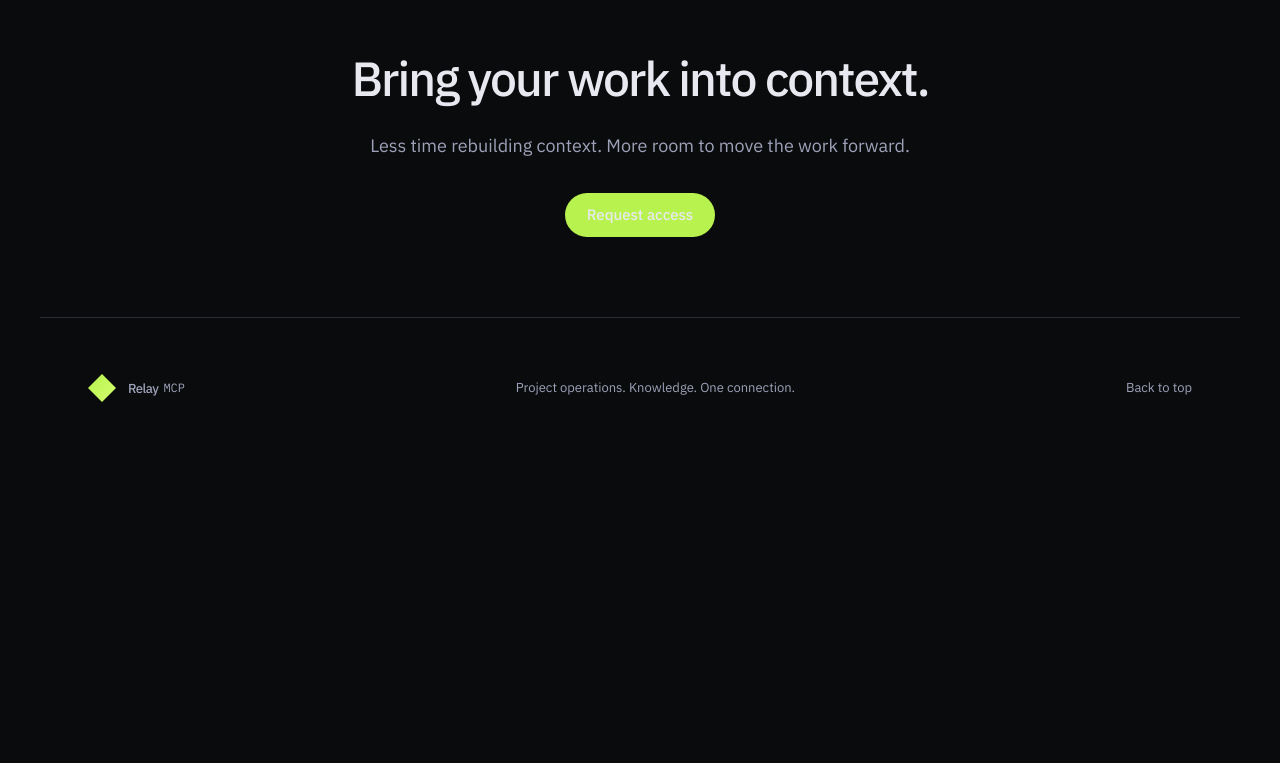
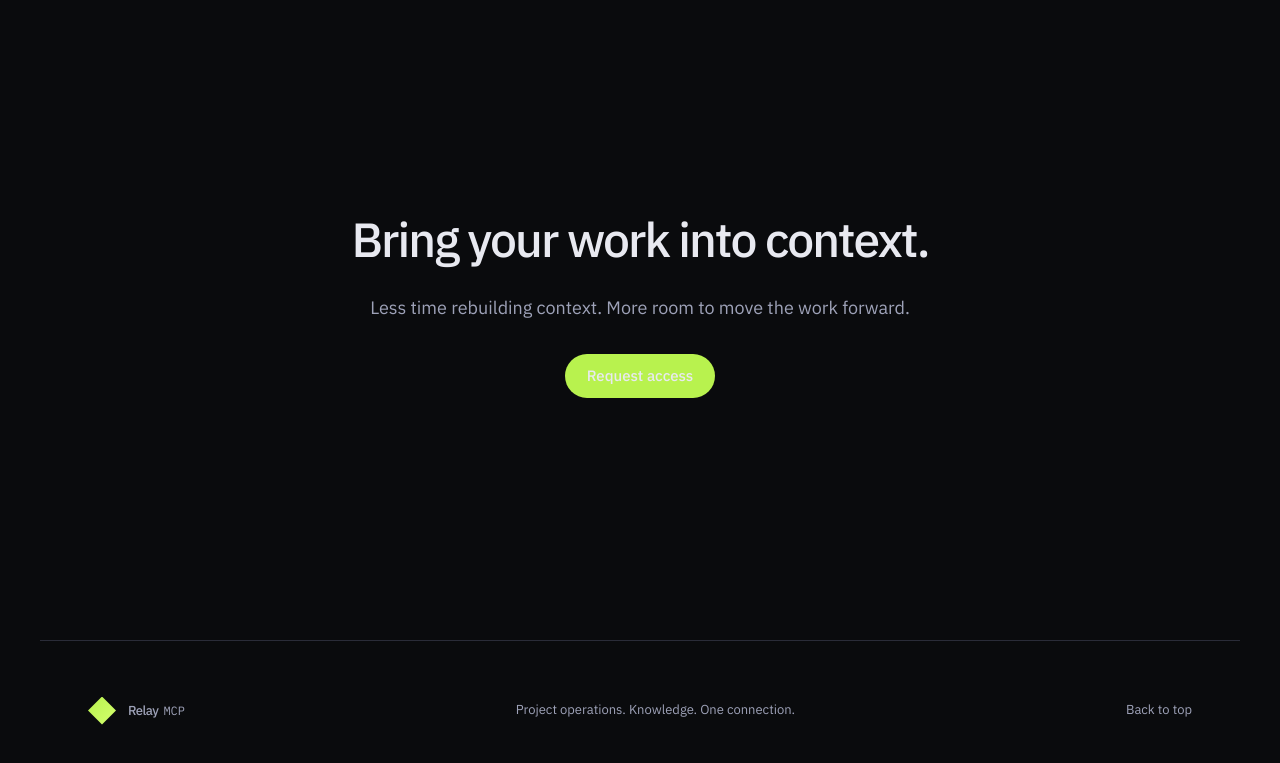
Before and after one commit to tengfei1994/Relay-MCP, a React (Vite) app in the folder frontend/: page / in a window 1280 px wide. Shown: the part 4571-5334 px from the top of the page. Before the commit the page ends 5045 px from the top, so only its background shows below. Built offline with nearby package versions, Linux system fonts and the light colour scheme.

Commit message:
fix(web): isolate landing page closing section

```diff
--- a/frontend/src/pages/landing-v3.css
+++ b/frontend/src/pages/landing-v3.css
@@ -205,7 +205,7 @@
 .faq summary svg { width: 16px; height: 16px; stroke: var(--muted); }
 .faq p { padding: 0 0 20px; color: var(--muted); line-height: 1.7; }
 
-.cta { max-width: 1200px; margin: 0 auto; padding: 80px 48px; text-align: center; }
+.cta { max-width: 1200px; min-height: calc(100dvh - 120px); margin: 0 auto; padding: 80px 48px; display: flex; flex-direction: column; align-items: center; justify-content: center; text-align: center; }
 .cta h2 { font-size: 48px; font-weight: 500; letter-spacing: -0.04em; margin-bottom: 16px; }
 .cta p { font-size: 18px; color: var(--muted); margin-bottom: 32px; }
 
```
